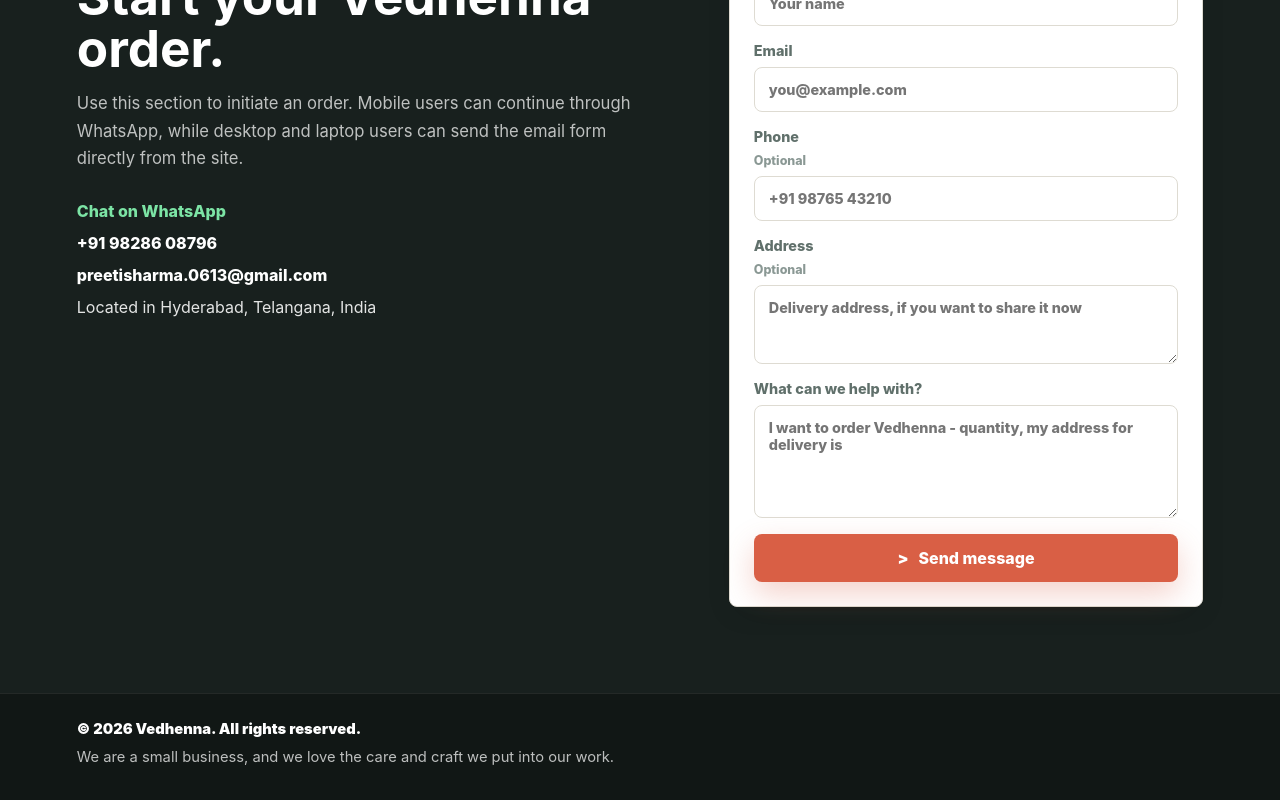
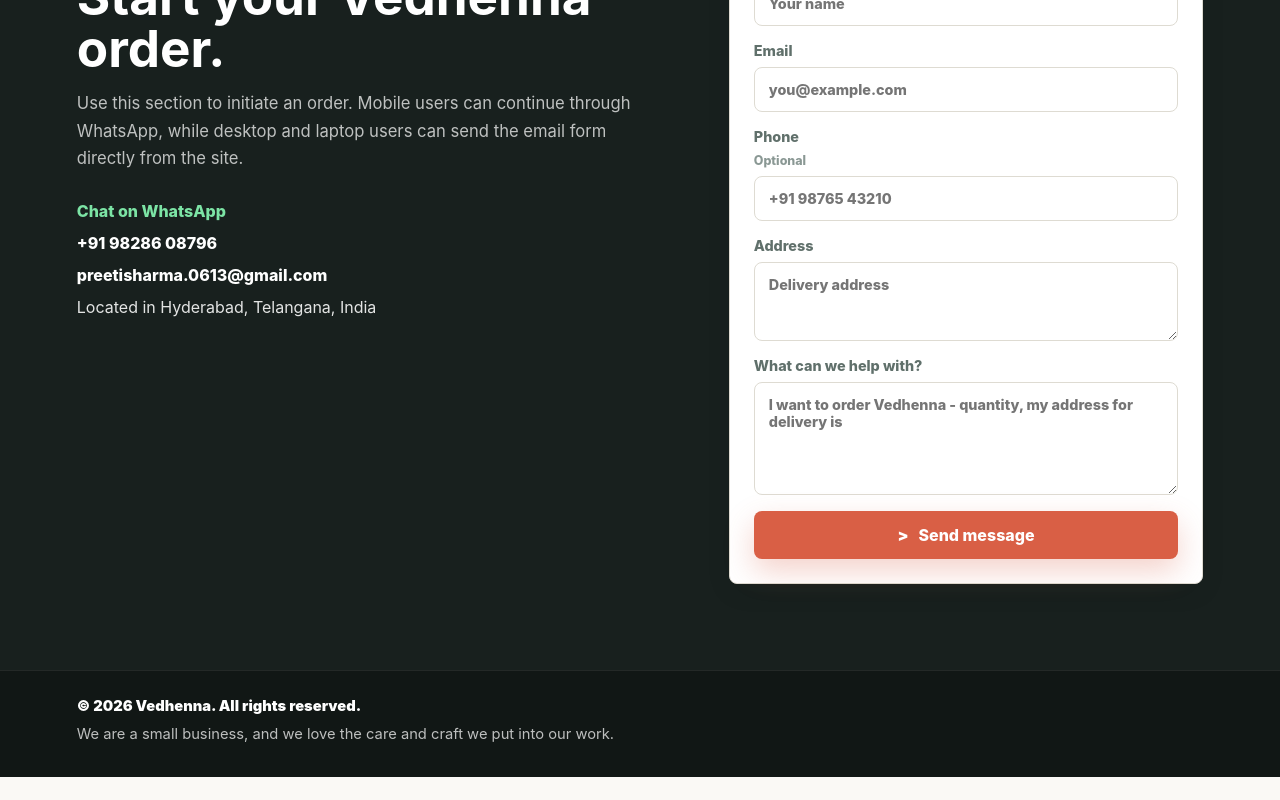
Before and after one commit to Ishank-dubey/vedhenna, a Next.js app: page / in a window 1280 px wide. Shown: the part 4227-5027 px from the top of the page. After the commit the page ends 5004 px from the top, so only its background shows below. Built offline with nearby package versions, Linux system fonts and the light colour scheme; no server answers.

Commit message:
Require delivery address for orders

```diff
--- a/pages/api/contact.js
+++ b/pages/api/contact.js
@@ -24,10 +24,10 @@
   const address = sanitize(req.body?.address);
   const message = sanitize(req.body?.message);
   const contactPhone = phone || 'Not provided';
-  const deliveryAddress = address || 'Not provided';
+  const deliveryAddress = address;
 
-  if (!name || !email || !message) {
-    return res.status(400).json({ message: 'Please enter your name, email, and message.' });
+  if (!name || !email || !address || !message) {
+    return res.status(400).json({ message: 'Please enter your name, email, delivery address, and message.' });
   }
 
   if (!isValidEmail(email)) {
--- a/pages/index.js
+++ b/pages/index.js
@@ -502,11 +502,12 @@
             <input type="tel" name="phone" placeholder="+91 98765 43210" />
           </label>
           <label>
-            Address <span className="optional-label">Optional</span>
+            Address
             <textarea
               name="address"
               rows="3"
-              placeholder="Delivery address, if you want to share it now"
+              placeholder="Delivery address"
+              required
             />
           </label>
           <label>
```
